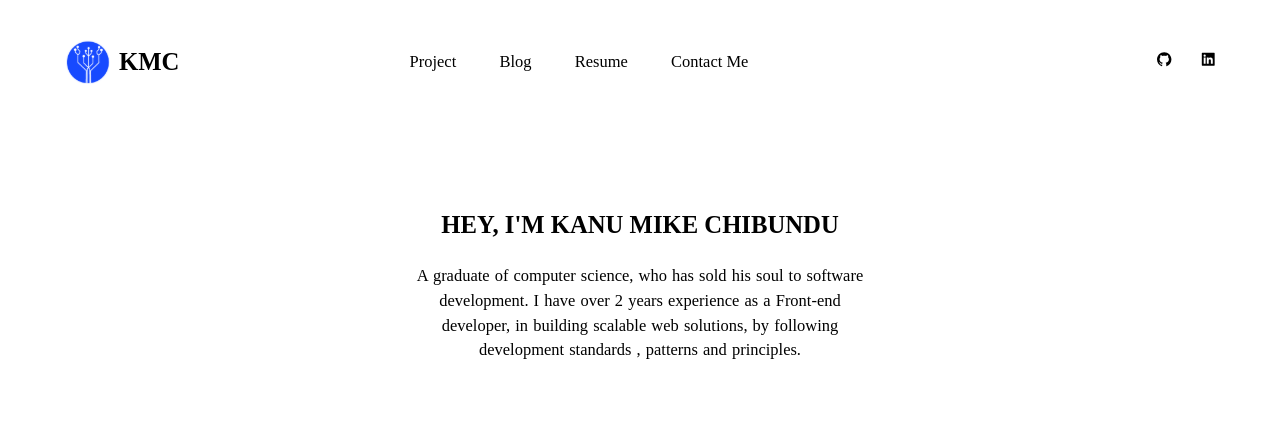
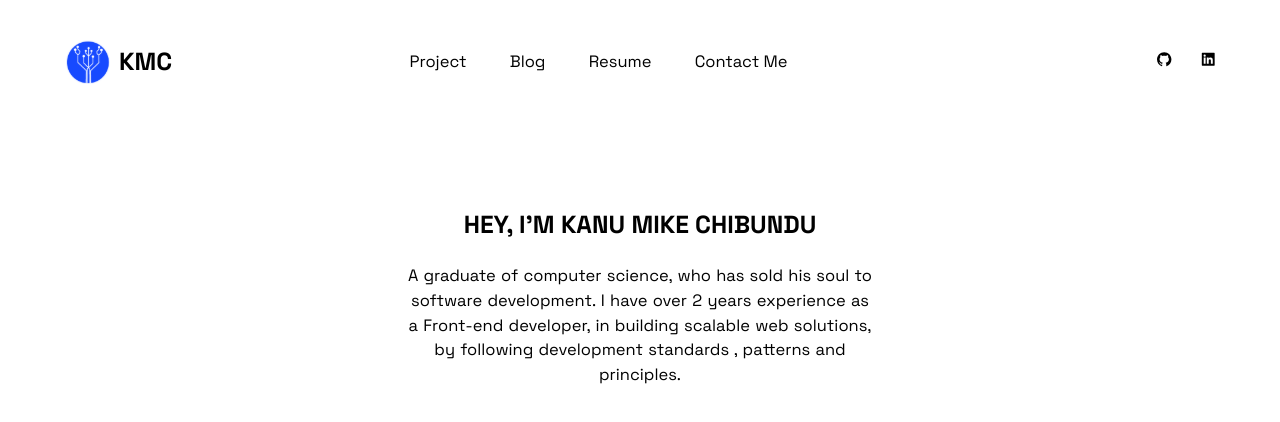
Before and after one commit to codewithmike01/portfolio-v2, a React (Create React App) app: page / in a window 1280 px wide. Shown: the top 422 px of the page. Built offline with nearby package versions, Linux system fonts and the light colour scheme.

Commit message:
feat: Add hero section and font family

```diff
--- a/public/index.html
+++ b/public/index.html
@@ -24,7 +24,15 @@
       work correctly both with client-side routing and a non-root public URL.
       Learn how to configure a non-root public URL by running `npm run build`.
     -->
-    <title>React App</title>
+    <!-- Font -->
+    <link rel="preconnect" href="https://fonts.googleapis.com" />
+    <link rel="preconnect" href="https://fonts.gstatic.com" crossorigin />
+    <link
+      href="https://fonts.googleapis.com/css2?family=Space+Grotesk:wght@400;700&display=swap"
+      rel="stylesheet"
+    />
+
+    <title>KMC</title>
   </head>
   <body>
     <noscript>You need to enable JavaScript to run this app.</noscript>
--- a/src/components/styles/Hero.styles.tsx
+++ b/src/components/styles/Hero.styles.tsx
@@ -2,13 +2,16 @@
 
 export const HeroContainer = styled.section`
   align-self: center;
-
+  width: 90%;
+  max-width: 1440px;
+  margin: 0 auto;
   .hero_wrapper {
     text-align: center;
     display: flex;
     flex-direction: column;
     gap: 1.5rem;
     p {
+      align-self: center;
       max-width: 467px;
       line-height: 1.5rem;
       word-spacing: 1px;
--- a/src/index.css
+++ b/src/index.css
@@ -28,3 +28,7 @@
   font-weight: 700;
   line-height: 31px;
 }
+
+body {
+  font-family: 'Space Grotesk', sans-serif;
+}
```
